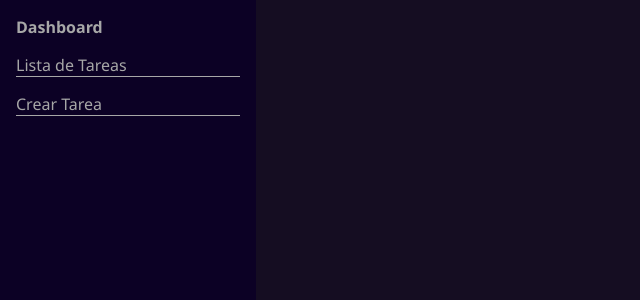
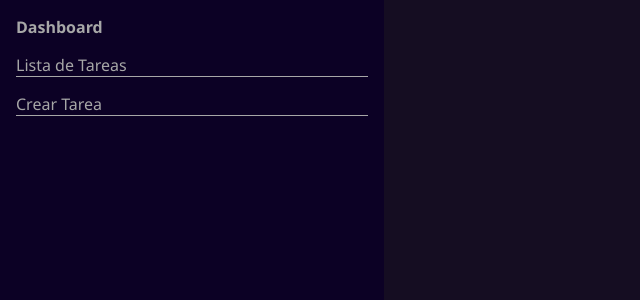
Before and after one commit to SebastianGaleano20/Challenge-ForIT2025, a React (Vite) app in the folder frontend/Task List ForIt25/: page / in a window 1280 px wide. Shown: the top 300 px of the page, without its empty margins (0-640 px from the left). Built offline with nearby package versions, Linux system fonts and the light colour scheme.

Commit message:
styled components fixed

```diff
--- a/frontend/Task List ForIt25/src/styles/dashboard.css
+++ b/frontend/Task List ForIt25/src/styles/dashboard.css
@@ -1,18 +1,27 @@
 .dashboard {
   display: flex;
   height: 100vh;
+    overflow: hidden;
 }
-
+.dashboard-content {
+  flex: 1;
+  overflow-y: auto;
+  padding: var(--spacing);
+  background-color: var(--background-color);
+  color: var(--text-color);
+  height: 100vh;
+  box-sizing: border-box;
+}
 /* Botón hamburguesa */
 .hamburger {
   position: fixed;
-  font-size: 2rem;
   bottom: 1rem;
   left: 1rem;
-  padding: 1rem;
-  background: none;
+  background-color: #ffffff71 ;
   border: none;
-  color: var(--text-color);
+  font-size: 1.75rem;
+  padding: 0.5rem;
+  color: var(--primary-color);
   z-index: 1000;
   cursor: pointer;
 }
--- a/frontend/Task List ForIt25/src/styles/index.css
+++ b/frontend/Task List ForIt25/src/styles/index.css
@@ -18,4 +18,5 @@ body {
   color: var(--text-color);
   font-family: var(--font-family);
   height: 100vh;
+   overflow: hidden;
 }
--- a/frontend/Task List ForIt25/src/styles/listTasks.css
+++ b/frontend/Task List ForIt25/src/styles/listTasks.css
@@ -1,12 +1,12 @@
 .list-tasks {
-  padding: 1rem;
-  color: var(--text-color);
-  background-color: var(--background-color);
-  min-height: 100vh;
+  width: 100%;
+  max-width: 1200px;
+  margin: 0 auto;
 }
 
 .cards-container {
   display: grid;
-  grid-template-columns: repeat(auto-fit,minmax(280px,1fr));
-  gap: 1rem;
+  grid-template-columns: repeat(auto-fit, minmax(280px, 1fr));
+  gap: 1.5rem;
+  margin-top: 1rem;
 }
--- a/frontend/Task List ForIt25/src/styles/sidebar.css
+++ b/frontend/Task List ForIt25/src/styles/sidebar.css
@@ -1,5 +1,5 @@
 .sidebar {
-  width: 20%;
+  width: 30%;
   height: 100vh;
   background-color: #0c0125;
   color: var(--text-color);
```
